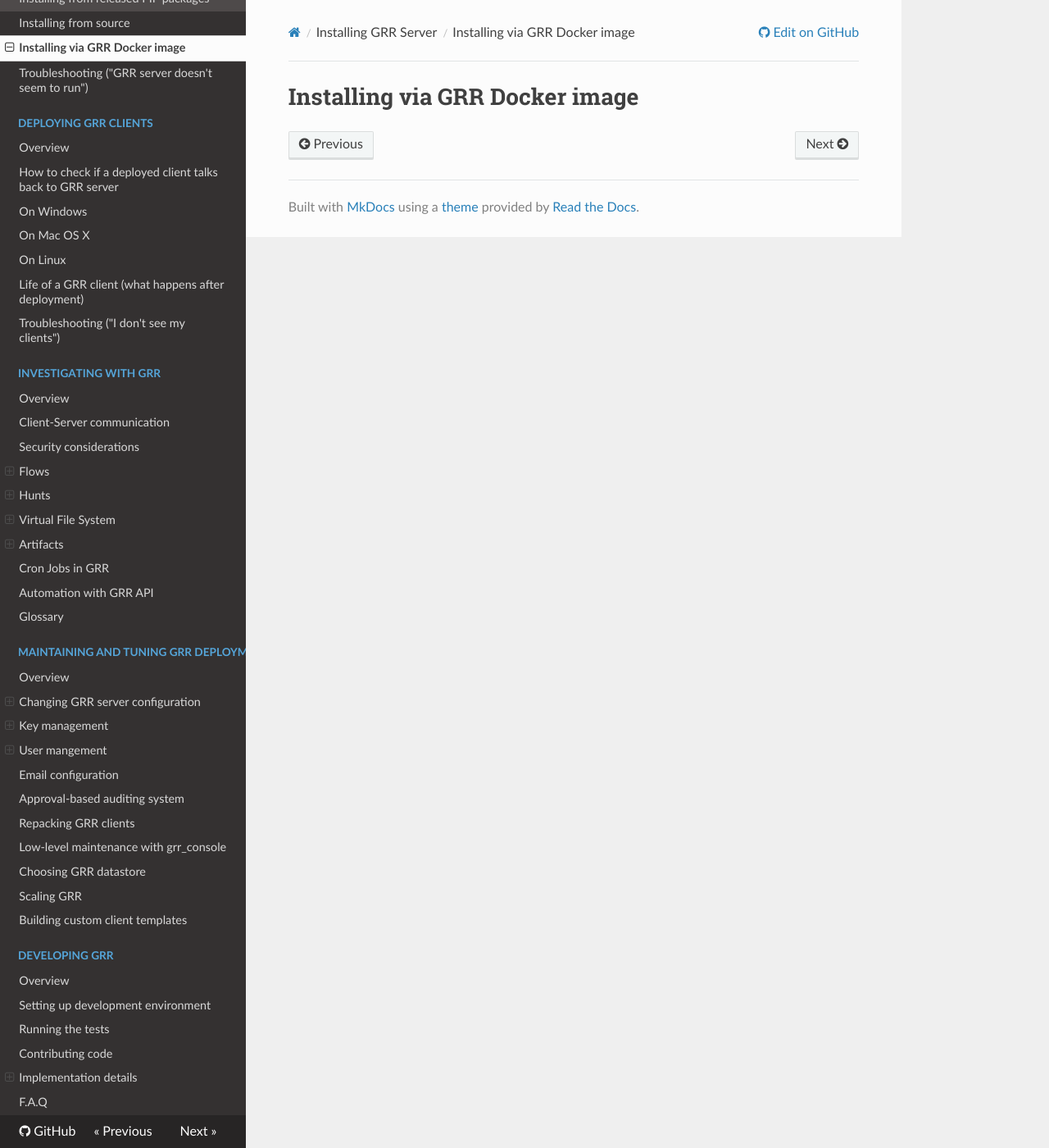
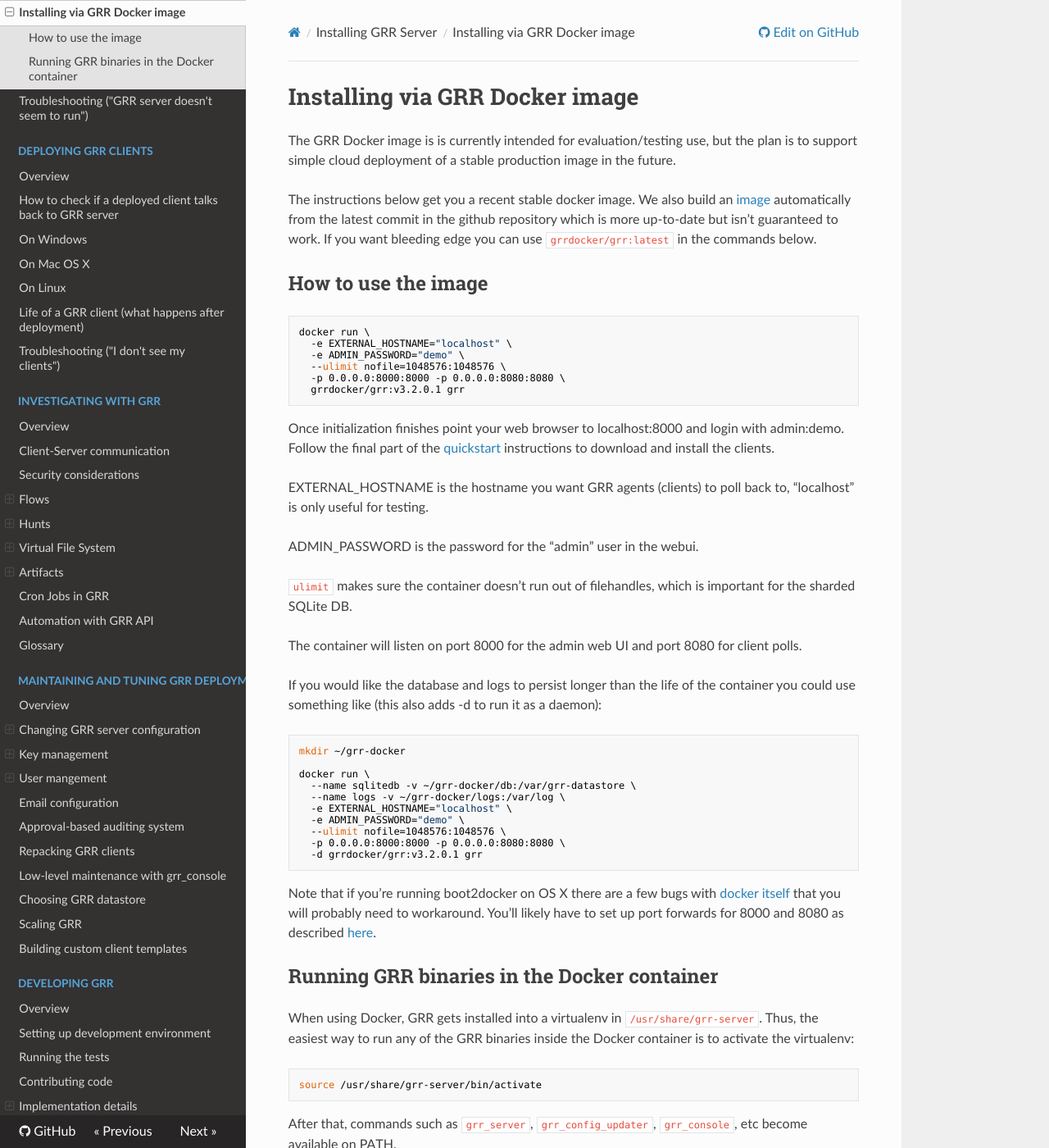
Before and after one commit to google/grr-doc, an MkDocs documentation site: the page built from docs/installing-grr-server/via-docker.md, in a window 1280 px wide and 1400 px high. Shown: the whole window at 82% size. Built offline with MkDocs 1.6.1, drawn with Linux system fonts in a browser that asks for light colours; nearby versions of some CDN libraries; old or Windows-style settings are respelled for this version of MkDocs; some of the changed text lies outside the part shown.

Commit message:
Document installing from docker.

````diff
--- a/docs/installing-grr-server/via-docker.md
+++ b/docs/installing-grr-server/via-docker.md
@@ -1 +1,73 @@
 # Installing via GRR Docker image
+
+The GRR Docker image is is currently intended for evaluation/testing use, but
+the plan is to support simple cloud deployment of a stable production image in
+the future.
+
+The instructions below get you a recent stable docker image. We also build an
+[image](https://registry.hub.docker.com/u/grrdocker/grr/) automatically from the
+latest commit in the github repository which is more up-to-date but isn’t
+guaranteed to work. If you want bleeding edge you can use `grrdocker/grr:latest`
+in the commands below.
+
+## How to use the image
+
+```bash
+docker run \
+  -e EXTERNAL_HOSTNAME="localhost" \
+  -e ADMIN_PASSWORD="demo" \
+  --ulimit nofile=1048576:1048576 \
+  -p 0.0.0.0:8000:8000 -p 0.0.0.0:8080:8080 \
+  grrdocker/grr:v3.2.0.1 grr
+```
+
+Once initialization finishes point your web browser to localhost:8000 and login
+with admin:demo. Follow the final part of the [quickstart](../quickstart.md)
+instructions to download and install the clients.
+
+EXTERNAL_HOSTNAME is the hostname you want GRR agents (clients) to poll back
+to, “localhost” is only useful for testing.
+
+ADMIN_PASSWORD is the password for the “admin” user in the webui.
+
+`ulimit` makes sure the container doesn’t run out of filehandles, which is
+important for the sharded SQLite DB.
+
+The container will listen on port 8000 for the admin web UI and port 8080 for
+client polls.
+
+If you would like the database and logs to persist longer than the life of the
+container you could use something like
+(this also adds -d to run it as a daemon):
+
+```bash
+mkdir ~/grr-docker
+
+docker run \
+  --name sqlitedb -v ~/grr-docker/db:/var/grr-datastore \
+  --name logs -v ~/grr-docker/logs:/var/log \
+  -e EXTERNAL_HOSTNAME="localhost" \
+  -e ADMIN_PASSWORD="demo" \
+  --ulimit nofile=1048576:1048576 \
+  -p 0.0.0.0:8000:8000 -p 0.0.0.0:8080:8080 \
+  -d grrdocker/grr:v3.2.0.1 grr
+```
+
+Note that if you’re running boot2docker on OS X there are a few bugs with
+[docker itself](https://github.com/boot2docker/boot2docker/issues/824) that you
+will probably need to workaround. You’ll likely have to set up port forwards
+for 8000 and 8080 as described
+[here](https://github.com/boot2docker/boot2docker/blob/master/doc/WORKAROUNDS.md).
+
+## Running GRR binaries in the Docker container
+
+When using Docker, GRR gets installed into a virtualenv in
+`/usr/share/grr-server`. Thus, the easiest way to run any of the GRR binaries
+inside the Docker container is to activate the virtualenv:
+
+```bash
+source /usr/share/grr-server/bin/activate
+```
+
+After that, commands such as `grr_server`, `grr_config_updater`, `grr_console`,
+etc become available on PATH.
````
